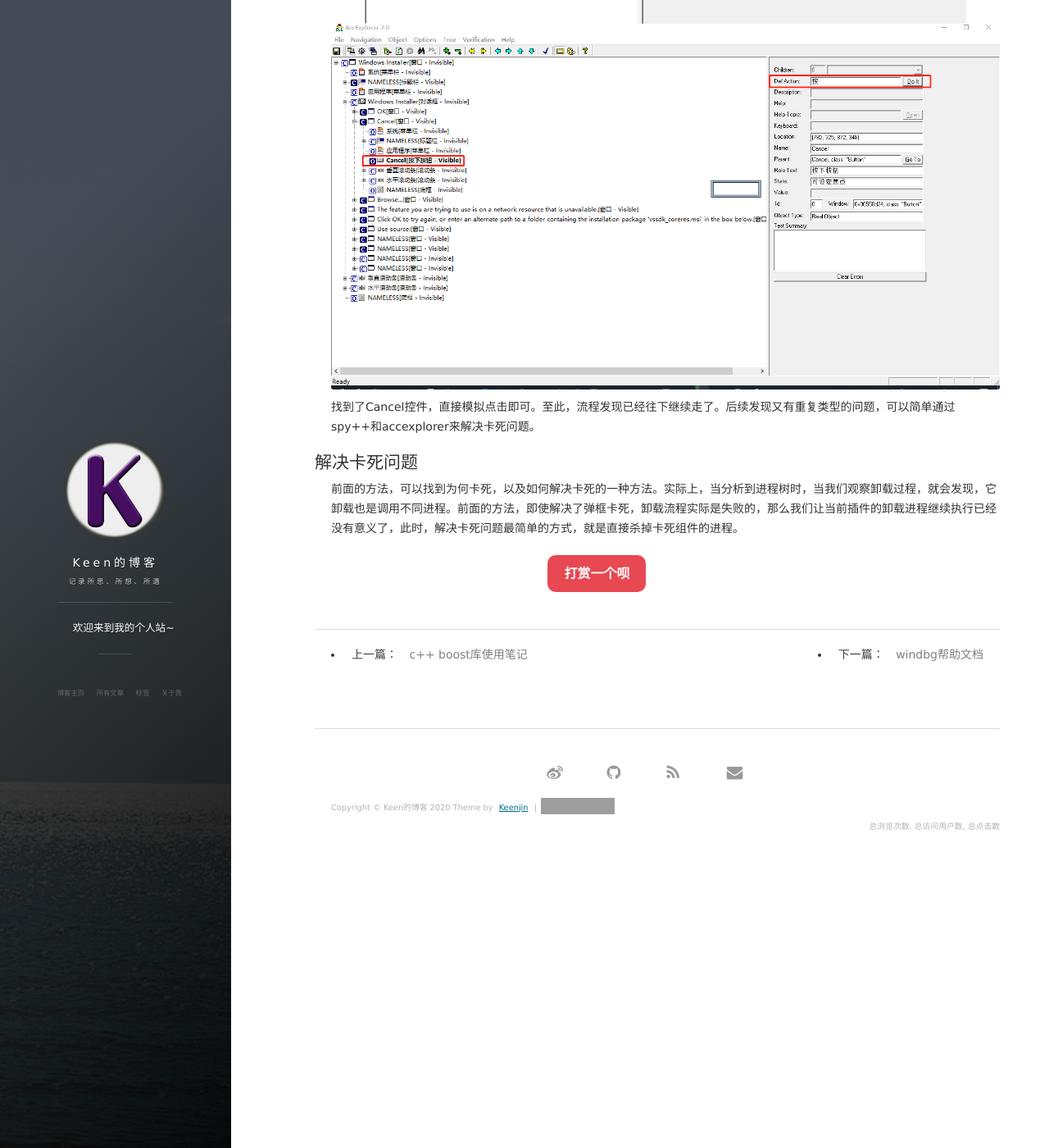
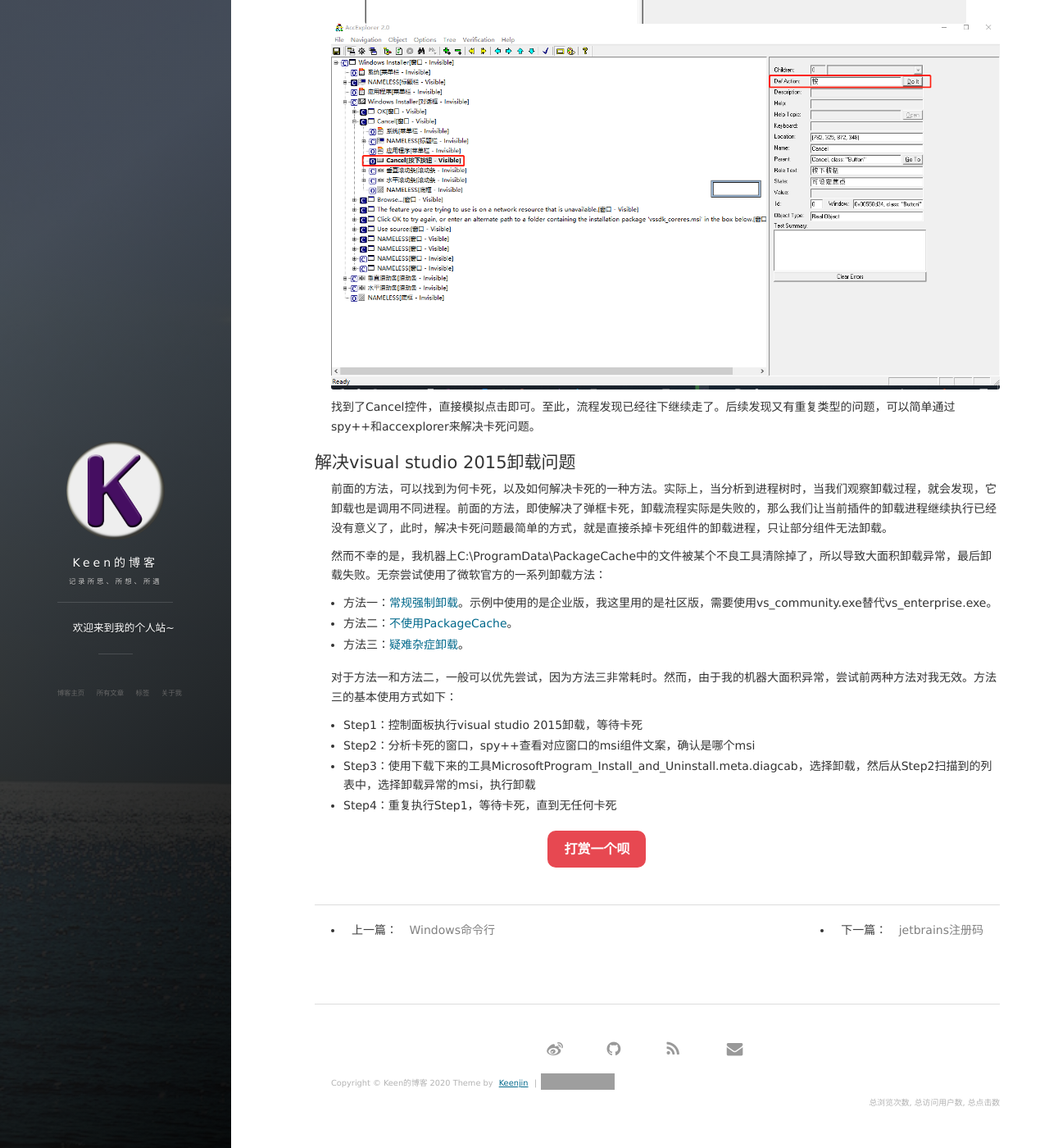
Before and after one commit to Keenjin/Keenjin.github.io, a Jekyll site: the page built from _posts/2020-01-07-windows_debug.md, in a window 1280 px wide and 1400 px high, scrolled down 5058 px. Shown: the whole window at 82% size. Built offline with Jekyll 4.4.1, drawn with Linux system fonts in a browser that asks for light colours; nearby versions of some CDN libraries; comment, search, counter and statistics services are not loaded; grey boxes are pictures that could not be loaded.

Commit message:
vs卸载卡死

```diff
--- a/_posts/2020-01-07-windows_debug.md
+++ b/_posts/2020-01-07-windows_debug.md
@@ -98,6 +98,19 @@ ReadFile卡死，就可以YY出很多可能性，是读某个过大文件？文
 
 找到了Cancel控件，直接模拟点击即可。至此，流程发现已经往下继续走了。后续发现又有重复类型的问题，可以简单通过spy++和accexplorer来解决卡死问题。
 
-## 解决卡死问题
+## 解决visual studio 2015卸载问题
 
-前面的方法，可以找到为何卡死，以及如何解决卡死的一种方法。实际上，当分析到进程树时，当我们观察卸载过程，就会发现，它卸载也是调用不同进程。前面的方法，即使解决了弹框卡死，卸载流程实际是失败的，那么我们让当前插件的卸载进程继续执行已经没有意义了，此时，解决卡死问题最简单的方式，就是直接杀掉卡死组件的进程。
+前面的方法，可以找到为何卡死，以及如何解决卡死的一种方法。实际上，当分析到进程树时，当我们观察卸载过程，就会发现，它卸载也是调用不同进程。前面的方法，即使解决了弹框卡死，卸载流程实际是失败的，那么我们让当前插件的卸载进程继续执行已经没有意义了，此时，解决卡死问题最简单的方式，就是直接杀掉卡死组件的卸载进程，只让部分组件无法卸载。
+
+然而不幸的是，我机器上C:\ProgramData\PackageCache中的文件被某个不良工具清除掉了，所以导致大面积卸载异常，最后卸载失败。无奈尝试使用了微软官方的一系列卸载方法：
+
+- 方法一：[常规强制卸载](https://visualstudio.microsoft.com/zh-hans/vs/support/vs2015/uninstall-visual-studio-2015/)。示例中使用的是企业版，我这里用的是社区版，需要使用vs_community.exe替代vs_enterprise.exe。
+- 方法二：[不使用PackageCache](https://devblogs.microsoft.com/setup/moving-or-disabling-the-package-cache-for-visual-studio-2017/)。
+- 方法三：[疑难杂症卸载](https://support.microsoft.com/en-us/help/17588/windows-fix-problems-that-block-programs-being-installed-or-removed)。
+
+对于方法一和方法二，一般可以优先尝试，因为方法三非常耗时。然而，由于我的机器大面积异常，尝试前两种方法对我无效。方法三的基本使用方式如下：
+
+- Step1：控制面板执行visual studio 2015卸载，等待卡死
+- Step2：分析卡死的窗口，spy++查看对应窗口的msi组件文案，确认是哪个msi
+- Step3：使用下载下来的工具MicrosoftProgram_Install_and_Uninstall.meta.diagcab，选择卸载，然后从Step2扫描到的列表中，选择卸载异常的msi，执行卸载
+- Step4：重复执行Step1，等待卡死，直到无任何卡死
```
Also changed, not shown: other parts of _posts/2020-01-07-windows_debug.md (+1 -1 lines).
